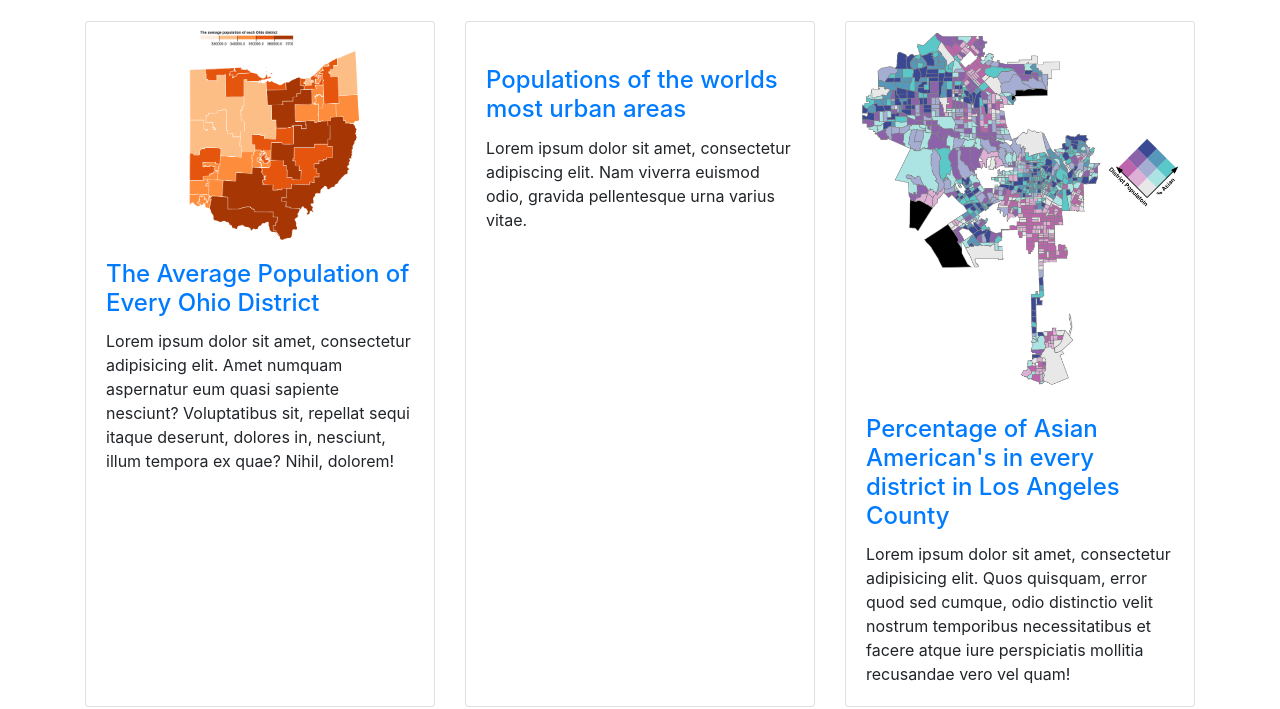
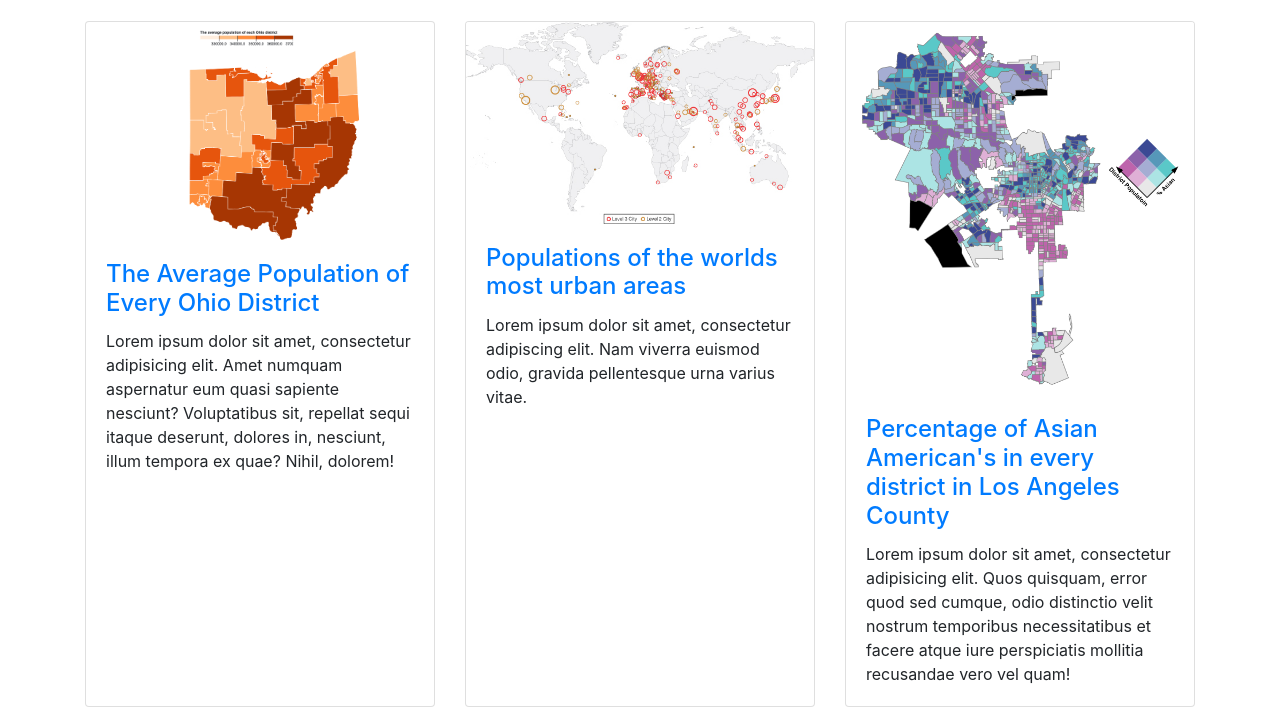
Before and after one commit to hfriederichs22/geog3540.github.io, a website: page index.html in a window 1280 px wide. Shown: the part 131-840 px from the top of the page. Drawn offline with Linux system fonts and the light colour scheme.

Commit message:
Update index.html

```diff
--- a/index.html
+++ b/index.html
@@ -70,7 +70,7 @@
         </div>
         <div class="col-lg-4 col-sm-6 portfolio-item">
           <div class="card h-100">
-            <a href="https://observablehq.com/@hfriederichs22/assignment-4"><img class="card-img-top" src="images/points,jpeg" alt=""></a>
+            <a href="https://observablehq.com/@hfriederichs22/assignment-4"><img class="card-img-top" src="images/points.jpeg" alt=""></a>
             <div class="card-body">
               <h4 class="card-title">
                 <a href="https://observablehq.com/@hfriederichs22/assignment-4">Populations of the worlds most urban areas</a>
```
